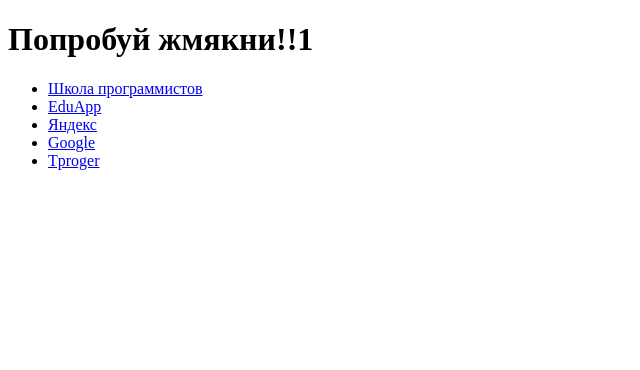
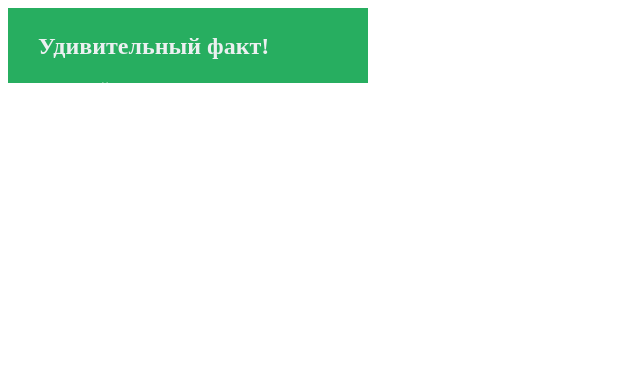
Before and after one commit to artem213101zse/artem213101zse.github.io, a plain HTML site: page index.html in a window 1280 px wide. Shown: the whole page, without its empty margins (0-640 px from the left). Drawn offline with Linux system fonts and the light colour scheme.

Commit message:
Improve index.html

```diff
--- a/index.html
+++ b/index.html
@@ -1,42 +1,34 @@
 <!DOCTYPE html>
 <html lang="ru">
 <head>
-        <meta charset="utf-8">
-        <title>My site</title>
+    <meta charset="UTF-8">
+    <title>Спойлер</title>
     <style>
 
-            a:visited {
-                color:white;
-                font-size:1px;
+        .spoiler {
+            width: 300px;
+            height: 65px;
+            padding: 5px 30px;
+            background-color: #27ae60;
+            color: #ecf0f1;
+            overflow: hidden;
+            transition: 1s;
+        }
+
+        .spoiler:hover {
+            transition: 1s;
+            height: 390px;
         }
 
     </style>
 </head>
-
 <body>
-        <header>
-            <h1>Попробуй жмякни!!1</h1>
-            <nav>
-                <ul>
-                    <li>
-                        <a href="https://informatics.ru">Школа программистов</a>
-                    </li>
-                    <li>
-                        <a href="https://my.informatics.ru">EduApp</a>
-                    </li>
-                    <li>
-                        <a href="https://yandex.ru">Яндекс</a>
-                    </li>
-                    <li>
-                        <a href="https://google.com">Google</a>
-                    </li>
-                    <li>
-                        <a href="https://tproger.ru">Tproger</a>
-                    </li>
-                </ul>
-            </nav>
-        </header>
-        <main></main>
-        <footer></footer>
+    <div class="spoiler">
+        <h2>Удивительный факт!</h2>
+        <p>
+            У актиний рот может растягиваться настолько, что это морское животное вполне способно принимать в пищу добычу таких же размеров, как и они сами.
+        </p>
+        <img src="img/actinia.jpg">
+    </div>
 </body>
 </html>
```
Also changed, not shown: img/actinia.jpg (added). Lines whose indentation alone changed are shown as unchanged.
